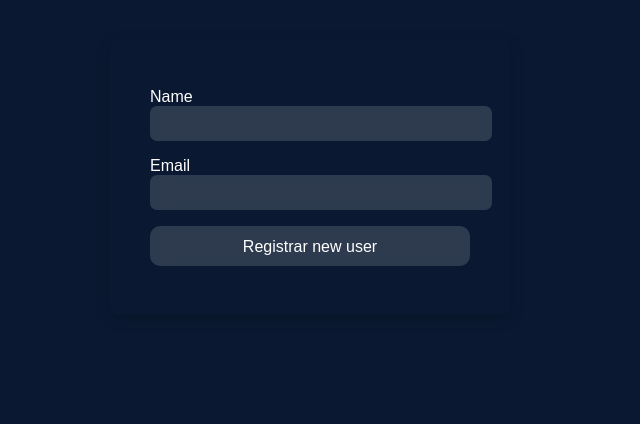
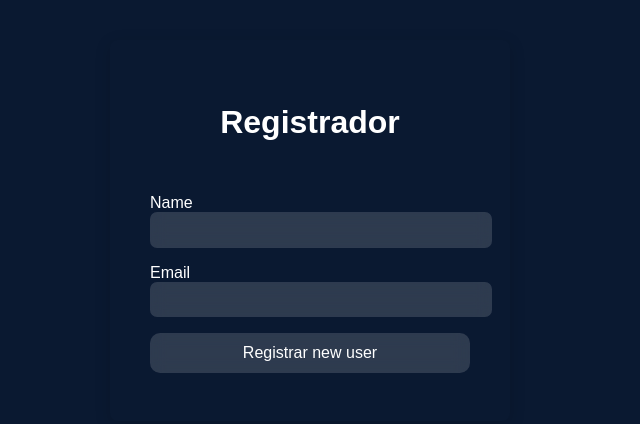
Before and after one commit to josias-gsd/api-registrador-usuarios, a website: page index.html in a window 1280 px wide. Shown: the whole page, without its empty margins (330-970 px from the left). Drawn offline with Linux system fonts and the light colour scheme.

Commit message:
Atualiza user.html e outras alterações

```diff
--- a/index.html
+++ b/index.html
@@ -8,6 +8,9 @@
   </head>
   <body>
     <form id="cadastrarform">
+      <h1 style="text-align: center; color: #fff; margin-top: 32px">
+        Registrador
+      </h1>
       <div>
         <p>Name <br /><input type="text" name="name" /></p>
         <p>Email <br /><input type="text" name="email" /></p>
```
